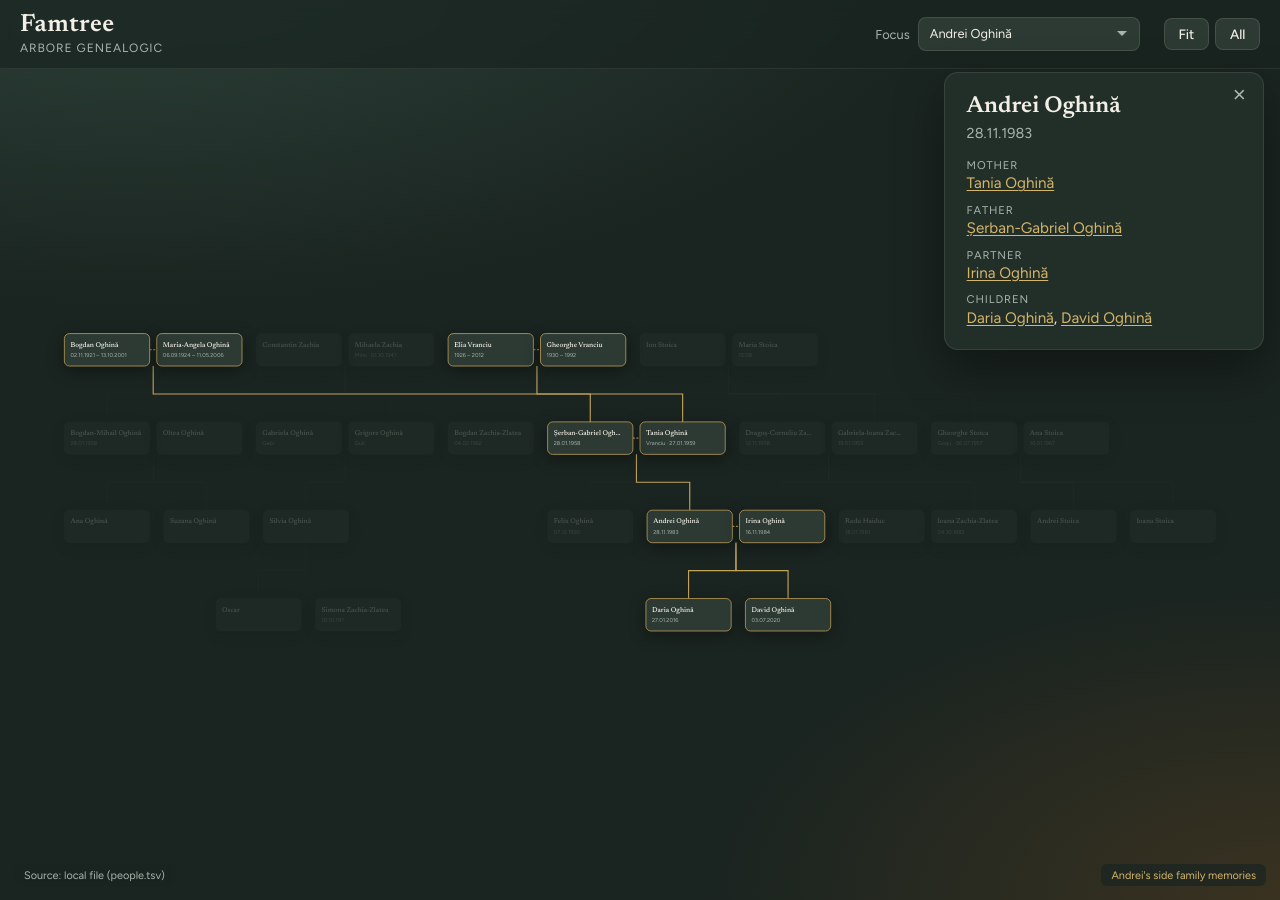
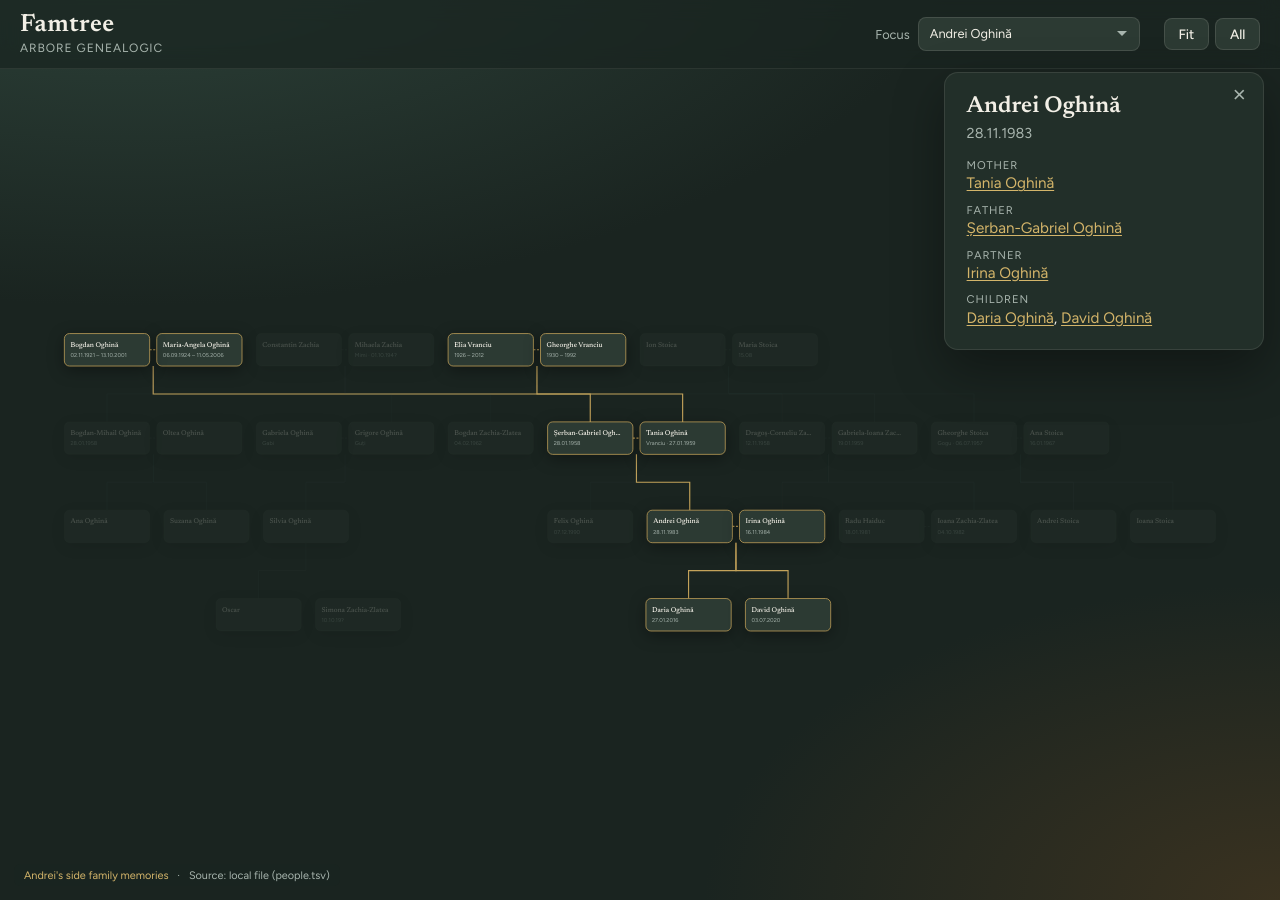
Before and after one commit to aoghina/aoghina.github.io, a Jekyll site: the page famtree/index.html, which Jekyll copies as it is, in a window 1280 px wide. Built offline with Jekyll 4.4.1, drawn with Linux system fonts in a browser that asks for light colours.

Commit message:
Tweak links styling

```diff
--- a/famtree/index.html
+++ b/famtree/index.html
@@ -28,10 +28,11 @@
 
     <main class="stage" id="stage">
       <svg id="tree" xmlns="http://www.w3.org/2000/svg"></svg>
-      <p id="data-source" class="data-source" hidden></p>
-      <p class="data-source memories">
+      <div class="stage-foot">
         <a href="https://photos.app.goo.gl/UbX5fKRvFs15fVyT9" target="_blank" rel="noopener noreferrer">Andrei's side family memories</a>
-      </p>
+        <span>·</span>
+        <p id="data-source" hidden></p>
+      </div>
       <div class="hint" id="hint">Scroll to zoom · drag to pan · click a person</div>
     </main>
 
--- a/famtree/styles.css
+++ b/famtree/styles.css
@@ -152,34 +152,31 @@
   opacity: 0;
 }
 
-.data-source {
+.stage-foot {
   position: absolute;
   left: 0.85rem;
   bottom: 0.85rem;
+  display: flex;
+  gap: 0.55rem;
   margin: 0;
   padding: 0.3rem 0.65rem;
   font-size: 0.68rem;
   color: var(--muted);
   background: rgba(26, 36, 32, 0.72);
   border-radius: 6px;
-  max-width: min(320px, calc(100vw - 2rem));
-  white-space: nowrap;
-  overflow: hidden;
-  text-overflow: ellipsis;
 }
 
-.data-source a {
+.stage-foot p {
+  margin: 0;
+}
+
+.stage-foot a {
   color: var(--accent);
   text-decoration: none;
 }
 
-.data-source a:hover {
+.stage-foot a:hover {
   text-decoration: underline;
-}
-
-.data-source.memories {
-  left: auto;
-  right: 0.85rem;
 }
 
 .person {
```
